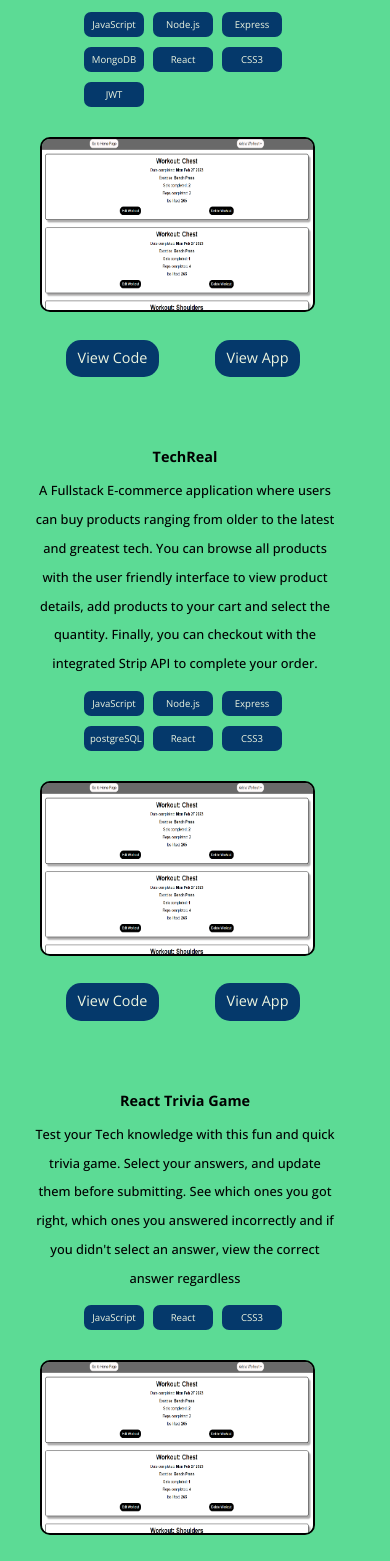
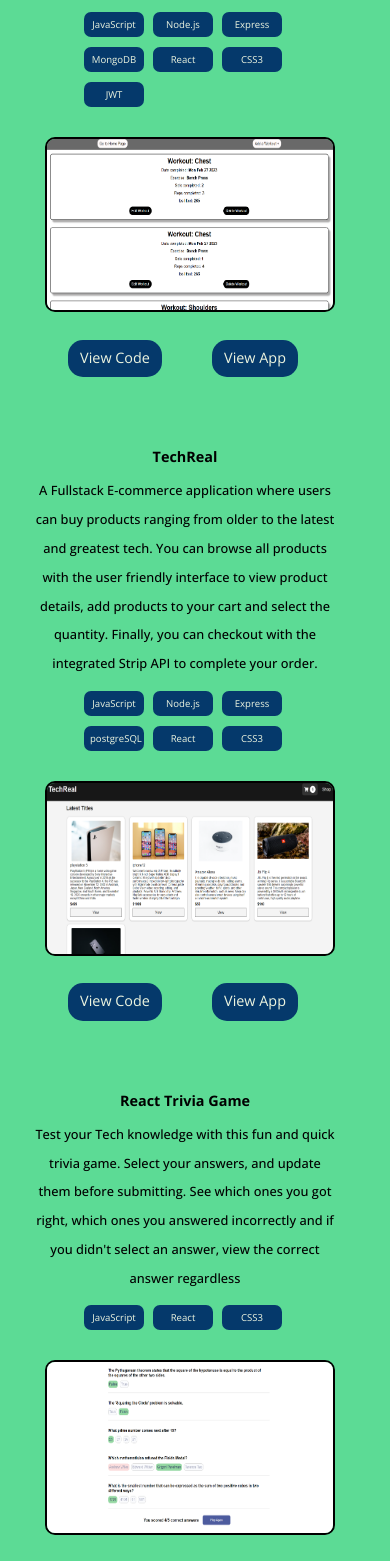
Before and after one commit to icantcode5/carlosSosaPortfolio, a React (Create React App) app in the folder client/: page / in a window 390 px wide. Shown: the part 1220-2781 px from the top of the page. Built offline with nearby package versions, Linux system fonts and the light colour scheme.

Commit message:
added images for other projects plus fixed mobile styling

```diff
--- a/client/src/components/Projects.js
+++ b/client/src/components/Projects.js
@@ -1,6 +1,8 @@
 import React from "react"
 import styles from "./styles/Projects.module.css"
-import workoutAppImg from "../assets/WorkoutApp.png"
+import WorkoutAppImg from "../assets/WorkoutApp.png"
+import TechRealImg from "../assets/TechReal.png"
+import TriviaAppImg from "../assets/TriviaApp.png"
 import { Link as Linked } from "react-router-dom"
 
 export default function Projects() {
@@ -31,11 +33,8 @@
 				</div>
 
 				<div className={styles.projectImg}>
-					<Linked
-						to="https://workouttrackerapp-production.up.railway.app/"
-						target="_blank"
-					>
-						<img src={workoutAppImg} alt="workout app" />
+					<Linked to="https://fitfocus.onrender.com/" target="_blank">
+						<img src={WorkoutAppImg} alt="workout app" />
 					</Linked>
 					<Linked
 						to="https://github.com/icantcode5/workoutTrackerApp"
@@ -45,7 +44,7 @@
 						View Code
 					</Linked>
 					<Linked
-						to="https://workouttrackerapp-production.up.railway.app/"
+						to="https://fitfocus.onrender.com/"
 						target="_blank"
 						className={styles.codeLink}
 					>
@@ -78,7 +77,7 @@
 
 				<div className={styles.projectImg}>
 					<Linked to="https://ecommerceapp-w6n9.onrender.com" target="_blank">
-						<img src={workoutAppImg} alt="workout app" />
+						<img src={TechRealImg} alt="workout app" />
 					</Linked>
 					<Linked
 						to="https://github.com/icantcode5/ecommerceApp"
@@ -116,7 +115,7 @@
 
 				<div className={styles.projectImg}>
 					<Linked to="https://5questiontrivia.netlify.app/" target="_blank">
-						<img src={workoutAppImg} alt="workout app" />
+						<img src={TriviaAppImg} alt="workout app" />
 					</Linked>
 					<Linked
 						to="https://github.com/icantcode5/Quizzical"
--- a/client/src/components/styles/Projects.module.css
+++ b/client/src/components/styles/Projects.module.css
@@ -299,11 +299,11 @@
 	}
 
 	.projectImg {
-		grid-template-columns: 145px 145px;
+		grid-template-columns: 140px 140px;
 	}
 
 	.projectImg img {
-		max-width: 275px;
+		max-width: 290px;
 		min-height: 175px;
 	}
 }
```
Also changed, not shown: client/src/assets/TechReal.png (added), client/src/assets/TriviaApp.png (added).
